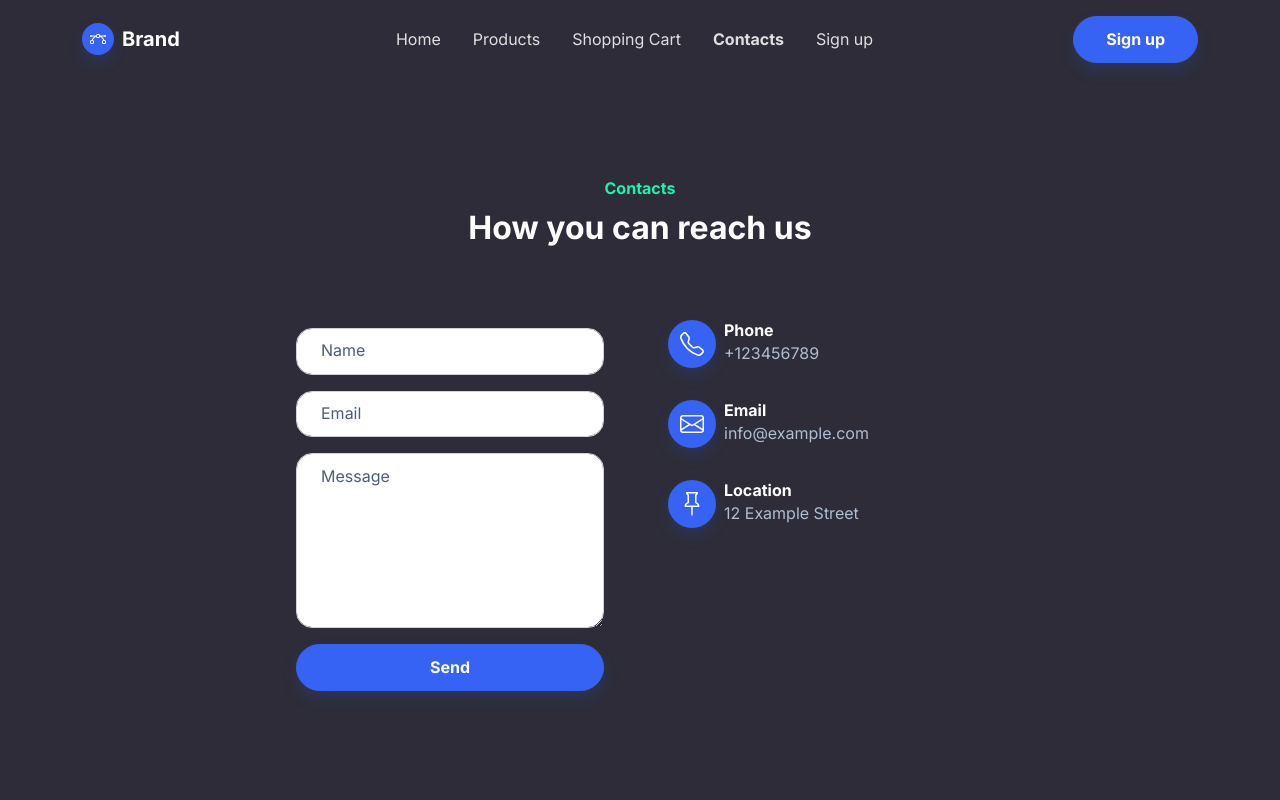
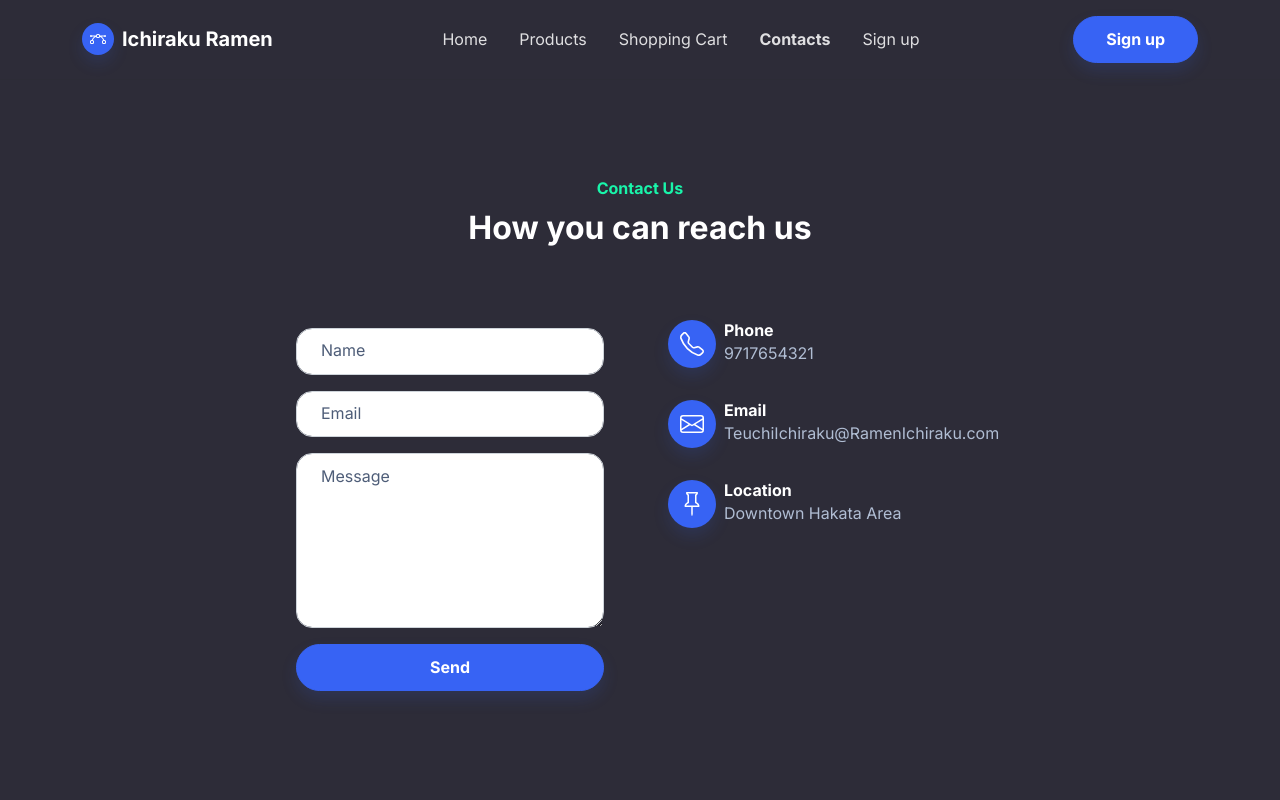
Before and after one commit to PratyushJoshi/Webster, a plain HTML site: page contacts.html in a window 1280 px wide. Shown: the top 800 px of the page. Drawn offline with Linux system fonts and the light colour scheme.

Commit message:
This is the update for Contacts and Products

```diff
--- a/contacts.html
+++ b/contacts.html
@@ -4,7 +4,7 @@
 <head>
     <meta charset="utf-8">
     <meta name="viewport" content="width=device-width, initial-scale=1.0, shrink-to-fit=no">
-    <title>Contacts - Brand</title>
+    <title>Contacts - Ichiraku Ramen</title>
     <link rel="stylesheet" href="assets/bootstrap/css/bootstrap.min.css">
     <link rel="stylesheet" href="https://fonts.googleapis.com/css?family=Inter:300italic,400italic,600italic,700italic,800italic,400,300,600,700,800&amp;display=swap">
 </head>
@@ -14,7 +14,7 @@
         <div class="container"><a class="navbar-brand d-flex align-items-center" href="/"><span class="bs-icon-sm bs-icon-circle bs-icon-primary shadow d-flex justify-content-center align-items-center me-2 bs-icon"><svg xmlns="http://www.w3.org/2000/svg" width="1em" height="1em" fill="currentColor" viewBox="0 0 16 16" class="bi bi-bezier">
                         <path fill-rule="evenodd" d="M0 10.5A1.5 1.5 0 0 1 1.5 9h1A1.5 1.5 0 0 1 4 10.5v1A1.5 1.5 0 0 1 2.5 13h-1A1.5 1.5 0 0 1 0 11.5v-1zm1.5-.5a.5.5 0 0 0-.5.5v1a.5.5 0 0 0 .5.5h1a.5.5 0 0 0 .5-.5v-1a.5.5 0 0 0-.5-.5h-1zm10.5.5A1.5 1.5 0 0 1 13.5 9h1a1.5 1.5 0 0 1 1.5 1.5v1a1.5 1.5 0 0 1-1.5 1.5h-1a1.5 1.5 0 0 1-1.5-1.5v-1zm1.5-.5a.5.5 0 0 0-.5.5v1a.5.5 0 0 0 .5.5h1a.5.5 0 0 0 .5-.5v-1a.5.5 0 0 0-.5-.5h-1zM6 4.5A1.5 1.5 0 0 1 7.5 3h1A1.5 1.5 0 0 1 10 4.5v1A1.5 1.5 0 0 1 8.5 7h-1A1.5 1.5 0 0 1 6 5.5v-1zM7.5 4a.5.5 0 0 0-.5.5v1a.5.5 0 0 0 .5.5h1a.5.5 0 0 0 .5-.5v-1a.5.5 0 0 0-.5-.5h-1z"></path>
                         <path d="M6 4.5H1.866a1 1 0 1 0 0 1h2.668A6.517 6.517 0 0 0 1.814 9H2.5c.123 0 .244.015.358.043a5.517 5.517 0 0 1 3.185-3.185A1.503 1.503 0 0 1 6 5.5v-1zm3.957 1.358A1.5 1.5 0 0 0 10 5.5v-1h4.134a1 1 0 1 1 0 1h-2.668a6.517 6.517 0 0 1 2.72 3.5H13.5c-.123 0-.243.015-.358.043a5.517 5.517 0 0 0-3.185-3.185z"></path>
-                    </svg></span><span>Brand</span></a><button data-bs-toggle="collapse" class="navbar-toggler" data-bs-target="#navcol-1"><span class="visually-hidden">Toggle navigation</span><span class="navbar-toggler-icon"></span></button>
+                    </svg></span><span>Ichiraku Ramen</span></a><button data-bs-toggle="collapse" class="navbar-toggler" data-bs-target="#navcol-1"><span class="visually-hidden">Toggle navigation</span><span class="navbar-toggler-icon"></span></button>
             <div class="collapse navbar-collapse" id="navcol-1">
                 <ul class="navbar-nav mx-auto">
                     <li class="nav-item"><a class="nav-link" href="index.html">Home</a></li>
@@ -30,7 +30,7 @@
         <div class="container py-5">
             <div class="row mb-5">
                 <div class="col-md-8 col-xl-6 text-center mx-auto">
-                    <p class="fw-bold text-success mb-2">Contacts</p>
+                    <p class="fw-bold text-success mb-2">Contact Us</p>
                     <h2 class="fw-bold">How you can reach us</h2>
                 </div>
             </div>
@@ -53,7 +53,7 @@
                                 </svg></div>
                             <div class="px-2">
                                 <h6 class="fw-bold mb-0">Phone</h6>
-                                <p class="text-muted mb-0">+123456789</p>
+                                <p class="text-muted mb-0">9717654321</p>
                             </div>
                         </div>
                         <div class="d-flex align-items-center p-3">
@@ -62,7 +62,7 @@
                                 </svg></div>
                             <div class="px-2">
                                 <h6 class="fw-bold mb-0">Email</h6>
-                                <p class="text-muted mb-0">info@example.com</p>
+                                <p class="text-muted mb-0">TeuchiIchiraku@RamenIchiraku.com</p>
                             </div>
                         </div>
                         <div class="d-flex align-items-center p-3">
@@ -71,7 +71,7 @@
                                 </svg></div>
                             <div class="px-2">
                                 <h6 class="fw-bold mb-0">Location</h6>
-                                <p class="text-muted mb-0">12 Example Street</p>
+                                <p class="text-muted mb-0">Downtown Hakata Area </p>
                             </div>
                         </div>
                     </div>
```
Also changed, not shown: products.html (+4 -10 lines).
